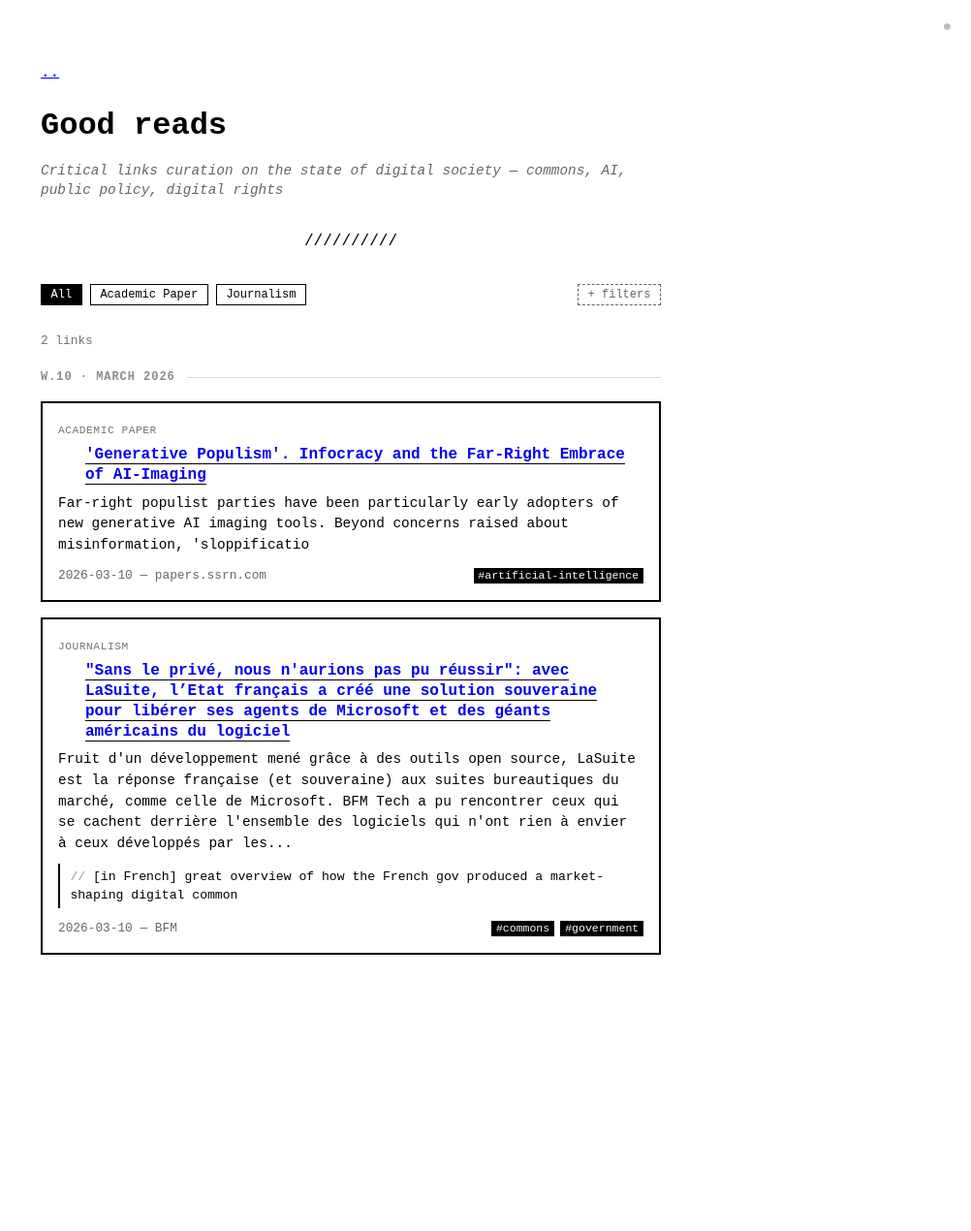
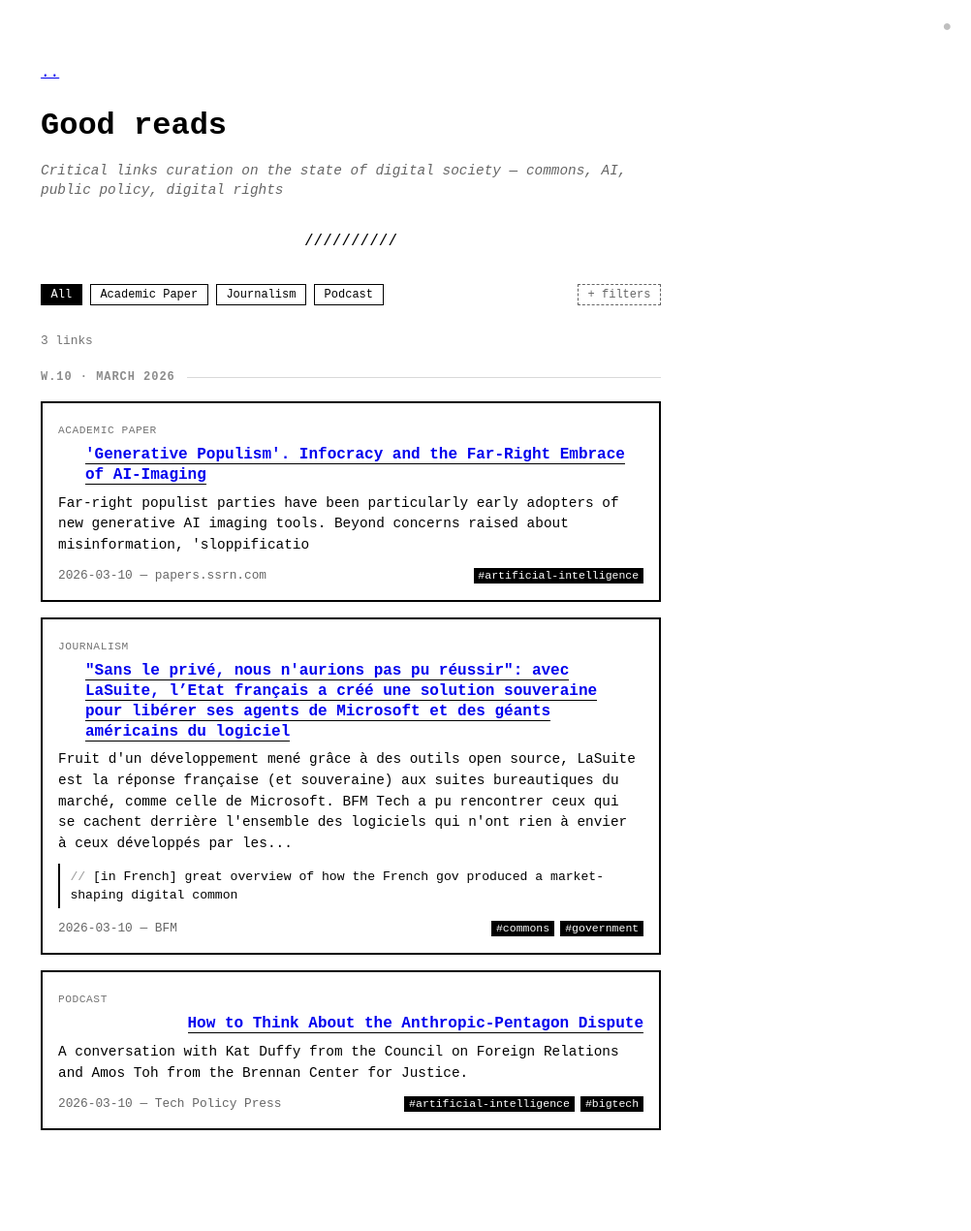
Before and after one commit to PLrolle/plrolle.github.io, a Jekyll site: the page built from links.md, in a window 1280 px wide. Shown: the whole page at 97% size, without its empty margins (278-1280 px from the left). Built offline with Jekyll 4.4.1, drawn with Linux system fonts in a browser that asks for light colours; before the commit the page ends 1089 px from its top, so only the background shows below that.

Commit message:
add link: How to Think About the Anthropic-Pentagon Dispute

```diff
--- a/_data/links.json
+++ b/_data/links.json
@@ -1,4 +1,18 @@
 [
+  {
+    "id": "mmkkftz8",
+    "url": "https://www.techpolicy.press/how-to-think-about-the-anthropic-pentagon-dispute/",
+    "title": "How to Think About the Anthropic-Pentagon Dispute",
+    "summary": "A conversation with Kat Duffy from the Council on Foreign Relations and Amos Toh from the Brennan Center for Justice.",
+    "source_name": "Tech Policy Press",
+    "source_favicon": "https://www.google.com/s2/favicons?domain=www.techpolicy.press&sz=32",
+    "date": "2026-03-10",
+    "tags": [
+      "artificial-intelligence",
+      "bigtech"
+    ],
+    "category": "podcast"
+  },
   {
     "id": "mmkk1nzn",
     "url": "https://www.bfmtv.com/tech/vie-numerique/sans-le-prive-nous-n-aurions-pas-pu-reussir-avec-la-suite-l-etat-francais-a-cree-une-solution-souveraine-pour-liberer-ses-agents-de-microsoft-et-des-geants-americains-du-logiciel_AV-202603080037.html",
```
